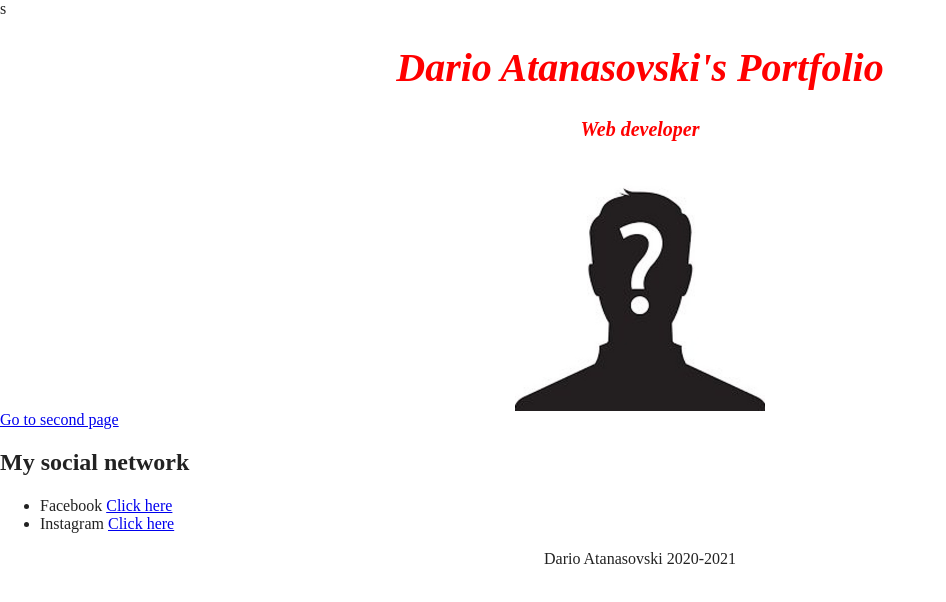
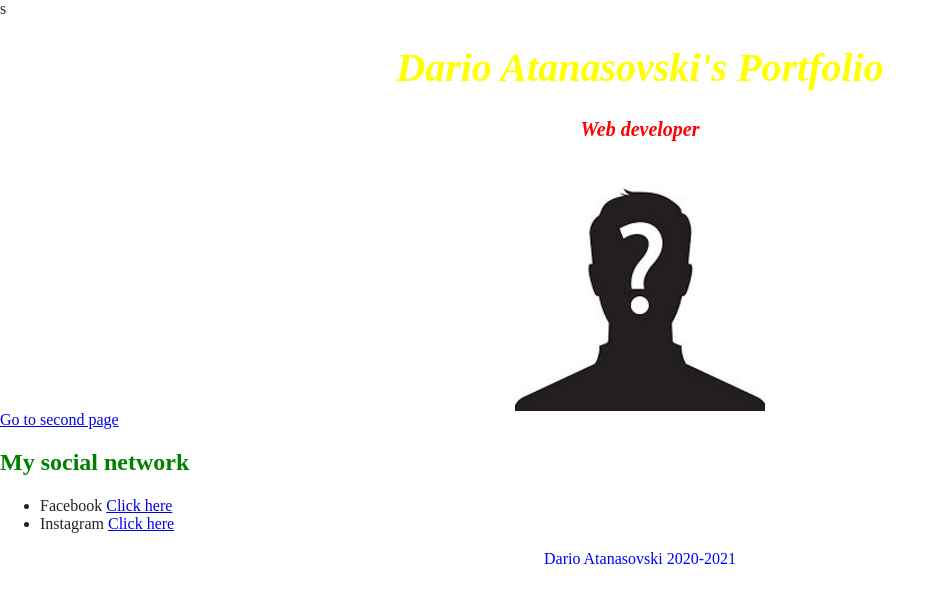
Before and after one commit to Dario906/first, a website built with Parcel: page index.html in a window 1280 px wide. Shown: the whole page, without its empty margins (0-946 px from the left). Built offline with nearby package versions, Linux system fonts and the light colour scheme.

Commit message:
First commit

```diff
--- a/css/style.css
+++ b/css/style.css
@@ -5,3 +5,15 @@ header {
     font-weight: bold;
     font-style: italic;
   }
+
+  .first {
+      color: yellow;
+  }
+
+   #firstid {
+       color: green;
+   }
+
+   .second {
+       color: blue;
+   }
--- a/index.html
+++ b/index.html
@@ -28,14 +28,14 @@
 
   <!-- Add your site or application content here -->
   <header>
-    <h1>Dario Atanasovski's Portfolio</h1>
+    <h1 class="first">Dario Atanasovski's Portfolio</h1>
     <p>Web developer</p>
     <img src="img/avatar.jpg" alt="Avatar" title="Avatar" width="250" />
   </header>
 
   <main>
     <a href="second.html">Go to second page</a>
-    <h2>My social network</h2>
+    <h2 id="firstid">My social network</h2>
     <ul>
       <li>Facebook <a href="https://www.facebook.com/dario.atanasovski.9">Click here</a></li>
       <li>Instagram <a href="https://www.instagram.com/atanasovski53/">Click here</a></li>
@@ -43,7 +43,7 @@
   </main>
 
   <footer style="text-align: center;">
-    <span>Dario Atanasovski 2020-2021</span>
+    <span class="second">Dario Atanasovski 2020-2021</span>
   </footer>
 
   <script src="js/vendor/modernizr-3.11.2.min.js"></script>
```
